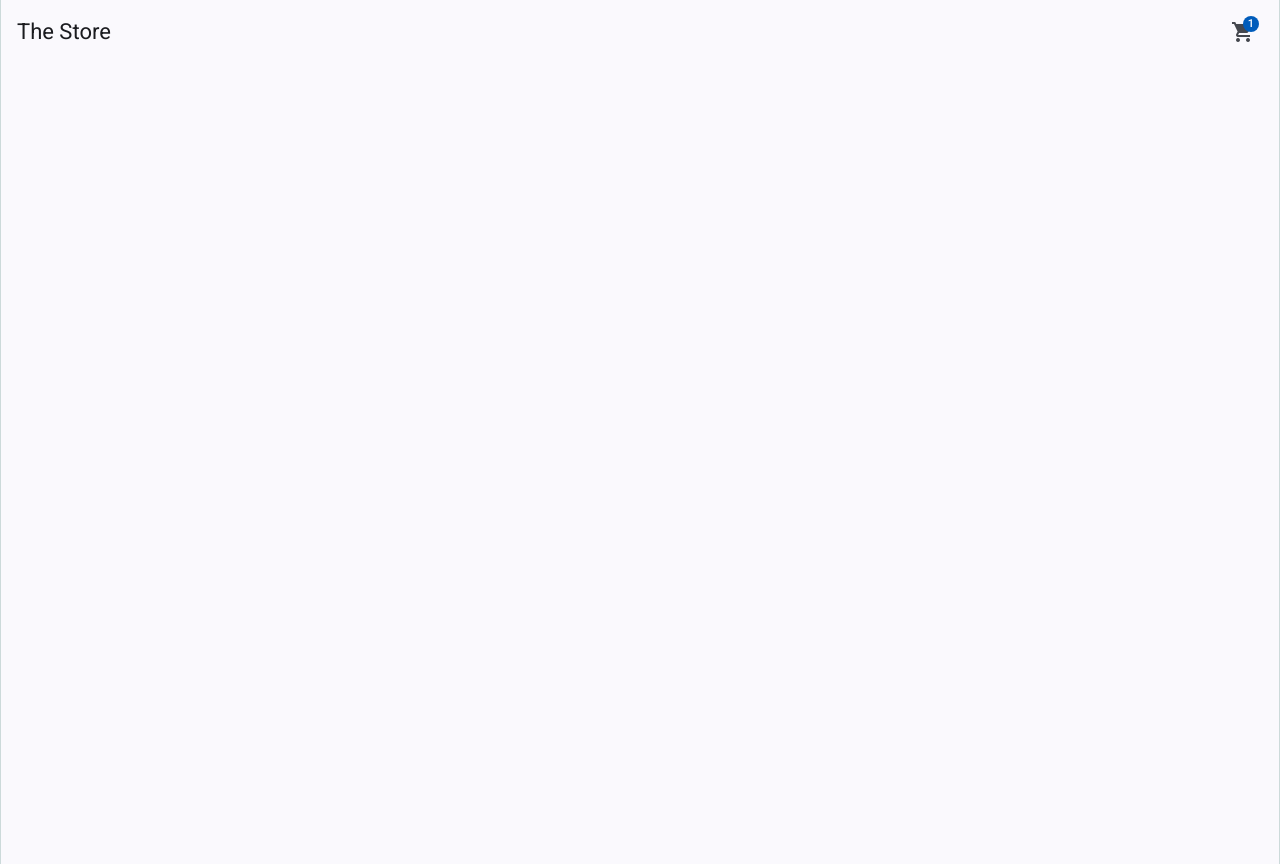
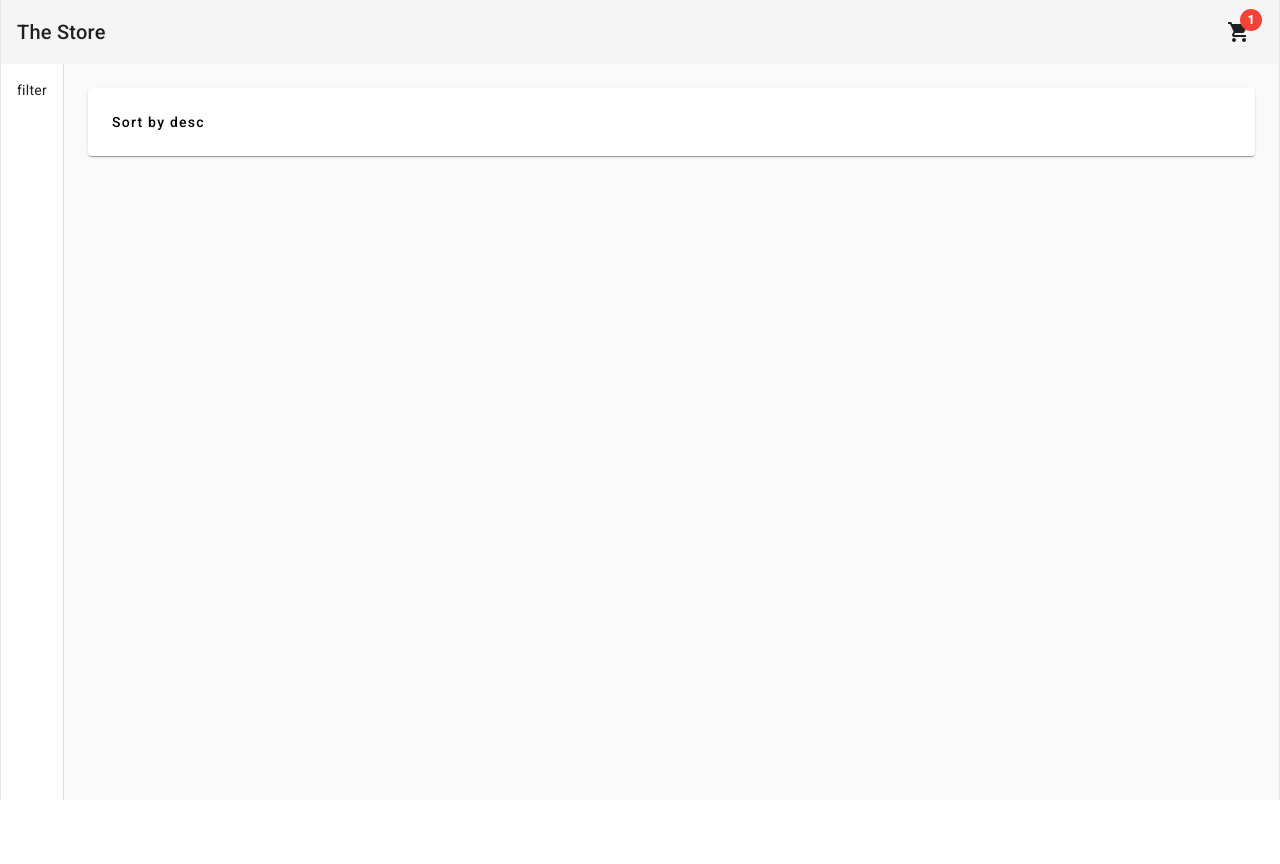
Before and after one commit to meni-kr/angular_store, an Angular app: page /home in a window 1280 px wide. After the commit the page ends 800 px from the top, so only its background shows below. Built offline with nearby package versions, Linux system fonts and the light colour scheme.

Commit message:
Create mat-drawer on the side for filter. and create product header with desc and asc sort

```diff
--- a/angular.json
+++ b/angular.json
@@ -27,7 +27,7 @@
               }
             ],
             "styles": [
-              "@angular/material/prebuilt-themes/azure-blue.css",
+              "./node_modules/@angular/material/prebuilt-themes/indigo-pink.css",
               "src/styles.css"
             ],
             "scripts": []
@@ -86,7 +86,7 @@
               }
             ],
             "styles": [
-              "@angular/material/prebuilt-themes/azure-blue.css",
+              "./node_modules/@angular/material/prebuilt-themes/indigo-pink.css",
               "src/styles.css"
             ],
             "scripts": []
--- a/src/app/cmps/app-header/app-header.component.css
+++ b/src/app/cmps/app-header/app-header.component.css
@@ -1,4 +1,4 @@
 .nav_container{
     margin-inline: auto;
-    border-color: #ccdada;
+    /* border-color: #ccdada; */
 }
--- a/src/app/cmps/app-header/app-header.component.html
+++ b/src/app/cmps/app-header/app-header.component.html
@@ -1,7 +1,7 @@
 <mat-toolbar class="nav_container max-w-7xl border-x justify-between">
     <a routerLink="home">The Store</a>
     <button mat-icon-button [matMenuTriggerFor]="menu">
-        <mat-icon [matBadge]="1" aria-hidden="false">shopping_cart</mat-icon>
+        <mat-icon [matBadge]="1" matBadgeColor="warn" aria-hidden="false">shopping_cart</mat-icon>
     </button>
     <mat-menu #menu="matMenu">
         <div class="p-3 divide-y divide-solid">
--- /dev/null
+++ b/src/app/cmps/products-header/products-header.component.html
@@ -0,0 +1,13 @@
+<mat-card class="mb-4">
+    <div class="flex justify-between">
+        <div class="p-4">
+            <button mat-button [matMenuTriggerFor]="sortByMenu">
+                Sort by {{sort}}
+            </button>
+            <mat-menu #sortByMenu="matMenu">
+                <button (click)="onSortUpdated('desc')" mat-menu-item>desc</button>
+                <button (click)="onSortUpdated('asc')" mat-menu-item>asc</button>
+            </mat-menu>
+        </div>
+    </div>
+</mat-card>
--- /dev/null
+++ b/src/app/cmps/products-header/products-header.component.ts
@@ -0,0 +1,18 @@
+import { Component } from '@angular/core';
+import { MaterialModule } from '../../shared/material.module';
+
+@Component({
+  selector: 'products-header',
+  standalone: true,
+  imports: [MaterialModule],
+  templateUrl: './products-header.component.html',
+  styleUrl: './products-header.component.css'
+})
+export class ProductsHeaderComponent {
+  sort='desc'
+
+  onSortUpdated(newSort: string):void{
+    this.sort = newSort;
+  }
+
+}
--- a/src/app/pages/home/home.component.css
+++ b/src/app/pages/home/home.component.css
@@ -1,3 +1,4 @@
-.home-container{
+/* .home-container{
+    min-height: 100%;
     border-color: #ccdada;
-}
+} */
--- a/src/app/pages/home/home.component.html
+++ b/src/app/pages/home/home.component.html
@@ -1,6 +1,11 @@
 <mat-drawer-container
 [autosize]="true"
-class="home-container min-h-full max-w-7xl mx-auto border-x"
+class="min-h-full max-w-7xl mx-auto border-x"
 >
-
+    <mat-drawer class="p-4" mode="side" opened>
+        <div>filter</div>
+    </mat-drawer>
+    <mat-drawer-content class="p-6">
+        <products-header></products-header>
+    </mat-drawer-content>
 </mat-drawer-container>
--- a/src/app/pages/home/home.component.ts
+++ b/src/app/pages/home/home.component.ts
@@ -1,10 +1,11 @@
 import { Component } from '@angular/core';
 import { MaterialModule } from '../../shared/material.module';
+import { ProductsHeaderComponent } from "../../cmps/products-header/products-header.component";
 
 @Component({
   selector: 'home',
   standalone: true,
-  imports: [MaterialModule],
+  imports: [MaterialModule, ProductsHeaderComponent],
   templateUrl: './home.component.html',
   styleUrl: './home.component.css'
 })
--- a/src/styles.css
+++ b/src/styles.css
@@ -4,5 +4,5 @@
 @tailwind utilities;
 
 
-html, body { height: 100%; }
+html, body { height: 100%; overflow: hidden; }
 body { margin: 0; font-family: Roboto, "Helvetica Neue", sans-serif; }
```
Also changed, not shown: src/app/app.config.ts (+0 -24 lines), src/app/cmps/products-header/products-header.component.css (added), 1 other file (tests, documents, lock files or other folders).
